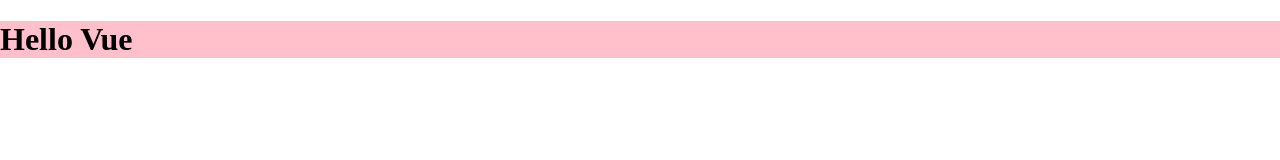
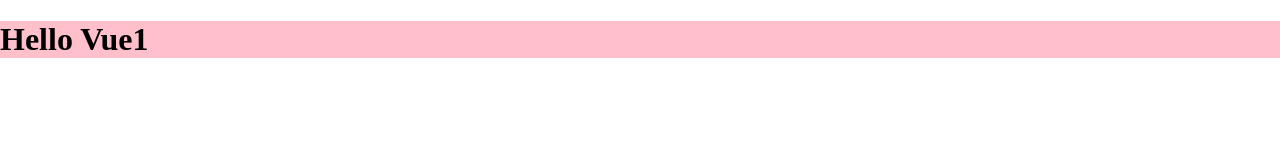
Before and after one commit to d1313113/webpack-factory, a Vue app: page / in a window 1280 px wide. Shown: the top 160 px of the page. Built offline with nearby package versions, Linux system fonts and the light colour scheme; the HTML template or start-up script is replaced by a standard one.

Commit message:
添加webpack热更新

```diff
--- a/src/App.vue
+++ b/src/App.vue
@@ -1,5 +1,5 @@
 <template>
-  <h1 class="title">Hello Vue</h1>
+  <h1 class="title">Hello Vue1</h1>
 </template>
 <script>
 export default {
--- a/src/index.js
+++ b/src/index.js
@@ -6,3 +6,8 @@
   template: "<App />",
   components: { App }
 });
+
+// 开启热更新
+if (module.hot) {
+  module.hot.accept();
+}
```
Also changed, not shown: 1 other file (tests, documents, lock files or other folders).
